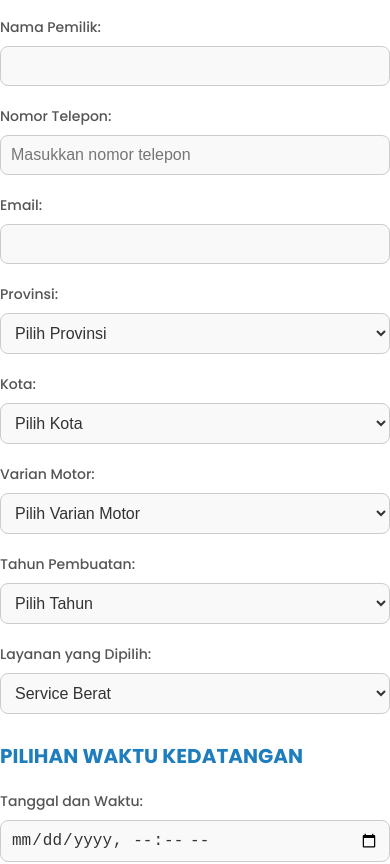
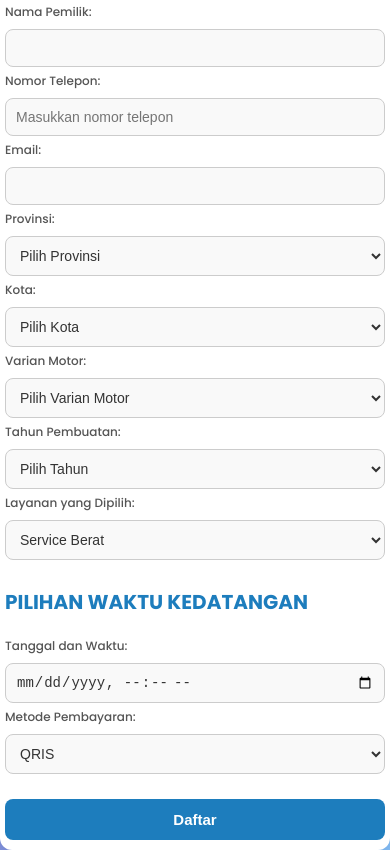
Before and after one commit to R3tu7/WebBengkelTelkom, a website: page Formulir/index.html in a window 390 px wide. Shown: the part 448-1312 px from the top of the page. Drawn offline with Linux system fonts and the light colour scheme.

Commit message:
ubah kode css di form

```diff
--- a/Formulir/index.html
+++ b/Formulir/index.html
@@ -27,6 +27,7 @@
             flex-direction: column;
             margin: 0;
             padding: 0;
+            box-sizing: border-box;
           }
 
           @keyframes aurora-animation {
@@ -46,14 +47,14 @@
             display: block;
             box-shadow: 0 4px 8px rgba(0, 0, 0, 0.2);
           }
-      /* Styling untuk judul form */
+
           .form-title {
-        text-align: left; /* Menempatkan judul di tengah */
-        font-size: 24px; /* Ukuran font judul */
-        font-weight: bold; /* Membuat teks lebih tebal */
-        color: #1d7dbd; /* Warna biru yang konsisten dengan tema form */
-        margin-bottom: 20px; /* Jarak bawah judul dengan konten form */
-        padding-top: 10px; /* Jarak atas dari konten form */
+            text-align: left;
+            font-size: 24px;
+            font-weight: bold;
+            color: #1d7dbd;
+            margin-bottom: 20px;
+            padding-top: 10px;
           }
 
           h2 {
@@ -64,18 +65,19 @@
           }
 
           form {
-        max-width: 600px; /* Lebar form lebih besar */
             width: 100%;
             background-color: #fff;
-        padding: 30px 25px; /* Padding lebih besar */
+            padding: 30px 25px;
             border-radius: 12px;
             box-shadow: 0 4px 20px rgba(0, 0, 0, 0.15);
+            box-sizing: border-box;
+            overflow: hidden;
           }
 
           label {
             display: block;
-        margin-top: 20px; /* Jarak antar label lebih besar */
-        font-size: 16px; /* Ukuran font label lebih besar */
+            margin-top: 15px;
+            font-size: 16px;
             color: #555;
             font-weight: 500;
           }
@@ -83,12 +85,12 @@
           input,
           select {
             width: 100%;
-        padding: 15px; /* Padding lebih besar */
-        margin-top: 8px; /* Jarak antara label dan input */
-        border-radius: 8px; /* Radius lebih besar untuk estetika */
+            padding: 15px;
+            margin-top: 8px;
+            border-radius: 8px;
             border: 1px solid #ccc;
             background-color: #f9f9f9;
-        font-size: 16px; /* Ukuran font input lebih besar */
+            font-size: 16px;
             color: #333;
             box-sizing: border-box;
             transition: border-color 0.3s ease, box-shadow 0.3s ease;
@@ -103,13 +105,13 @@
 
           button {
             margin-top: 25px;
-        padding: 15px 20px; /* Padding lebih besar */
+            padding: 15px 20px;
             background-color: #1d7dbd;
             color: #fff;
             border: none;
             border-radius: 8px;
             cursor: pointer;
-        font-size: 18px; /* Ukuran font tombol lebih besar */
+            font-size: 18px;
             font-weight: 600;
             transition: background-color 0.3s ease, transform 0.2s ease;
           }
@@ -128,7 +130,7 @@
             top: -100px;
             left: 50%;
             transform: translateX(-50%);
-        color: #333; /* Teks menjadi lebih gelap untuk kontras */
+            color: #333;
             font-size: 18px;
             font-weight: bold;
             padding: 10px 20px;
@@ -144,20 +146,21 @@
             opacity: 1;
           }
 
-
           /* Responsiveness */
           @media screen and (max-width: 768px) {
             form {
-          padding: 20px 15px; /* Padding yang lebih kecil di layar lebih kecil */
+              padding: 15px 10px; /* Padding lebih kecil di layar kecil */
             }
 
             label {
-          font-size: 14px; /* Ukuran font label sedikit lebih kecil */
+              font-size: 14px; /* Ukuran font label lebih kecil */
+              margin-top: 10px;
             }
 
             input,
             select {
-          padding: 12px; /* Padding sedikit lebih kecil di layar kecil */
+              padding: 12px; /* Padding lebih kecil */
+              font-size: 14px; /* Ukuran font lebih kecil */
             }
 
             button {
@@ -178,12 +181,35 @@
             input,
             select {
               padding: 10px; /* Padding input lebih kecil */
+              font-size: 14px; /* Ukuran font lebih kecil */
             }
 
             button {
-          width: 100%; /* Tombol lebar penuh di layar kecil */
+              width: 100%; /* Tombol lebar penuh */
+              padding: 12px; /* Padding tombol lebih kecil */
+              font-size: 15px; /* Ukuran font tombol lebih kecil */
+            }
+
+            form {
+              padding: 10px 5px; /* Padding lebih kecil */
+            }
+
+            label {
+              font-size: 12px; /* Ukuran font label lebih kecil */
+              margin-top: 5px;
+            }
+
+            input,
+            select {
+              padding: 10px; /* Padding lebih kecil */
+            }
+
+            button {
+              padding: 12px 10px; /* Tombol lebih kecil */
+              font-size: 15px; /* Ukuran font tombol lebih kecil */
             }
           }
+
     </style>
   </head>
   <body>
```
Lines whose indentation alone changed are shown as unchanged.
